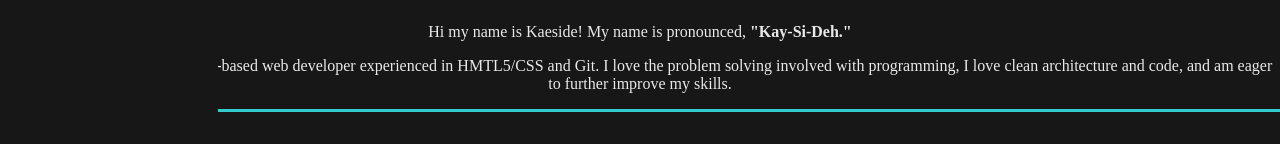
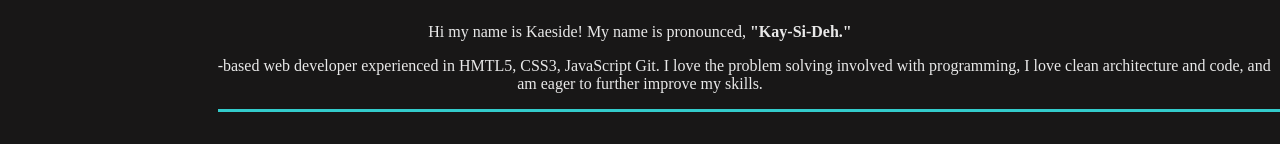
Before and after one commit to kaeside/kaeside.github.io, a plain HTML site: page index.html in a window 1280 px wide. Shown: the part 407-551 px from the top of the page. Drawn offline with Linux system fonts and the light colour scheme.

Commit message:
Adds JavaScript as a skill in bio

```diff
--- a/index.html
+++ b/index.html
@@ -32,7 +32,7 @@
     <div class="content">
       <h2 class="content-header">About Me</h2>
       <p>Hi my name is Kaeside! My name is pronounced, <strong>"Kay-Si-Deh."</strong></p>
-      <p>I’m a New York and New Jersey-based web developer experienced in HMTL5/CSS and Git. I love the problem solving involved with programming, I love clean architecture and code, and am eager to further improve my skills.</p>
+      <p>I’m a New York and New Jersey-based web developer experienced in HMTL5, CSS3, JavaScript Git. I love the problem solving involved with programming, I love clean architecture and code, and am eager to further improve my skills.</p>
     </div>
   </section>
 
```
